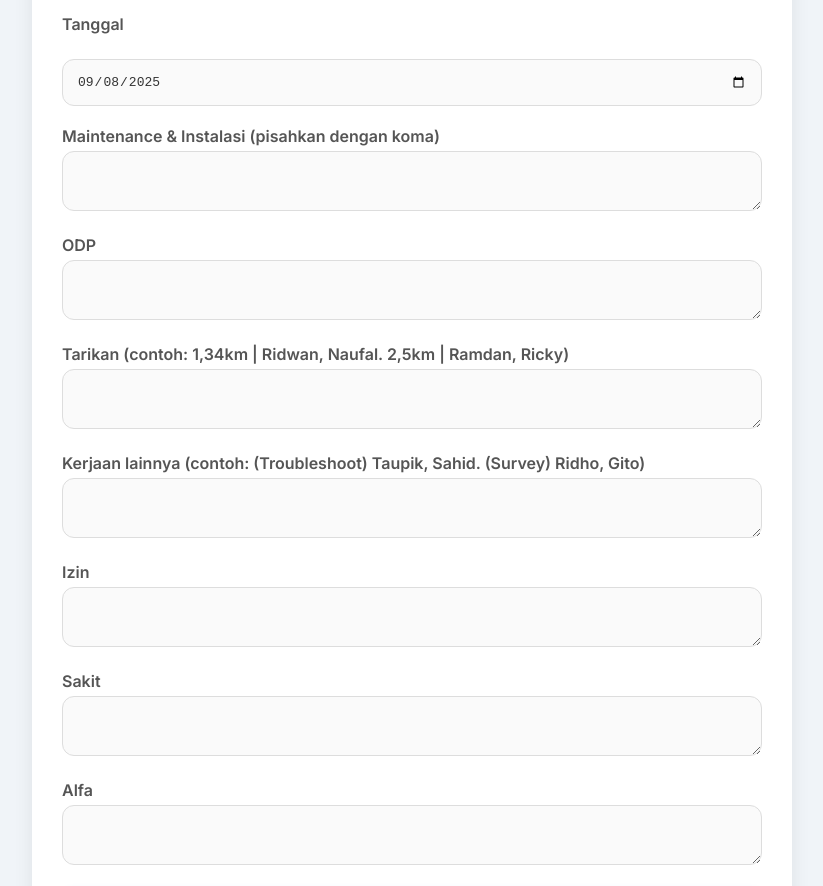
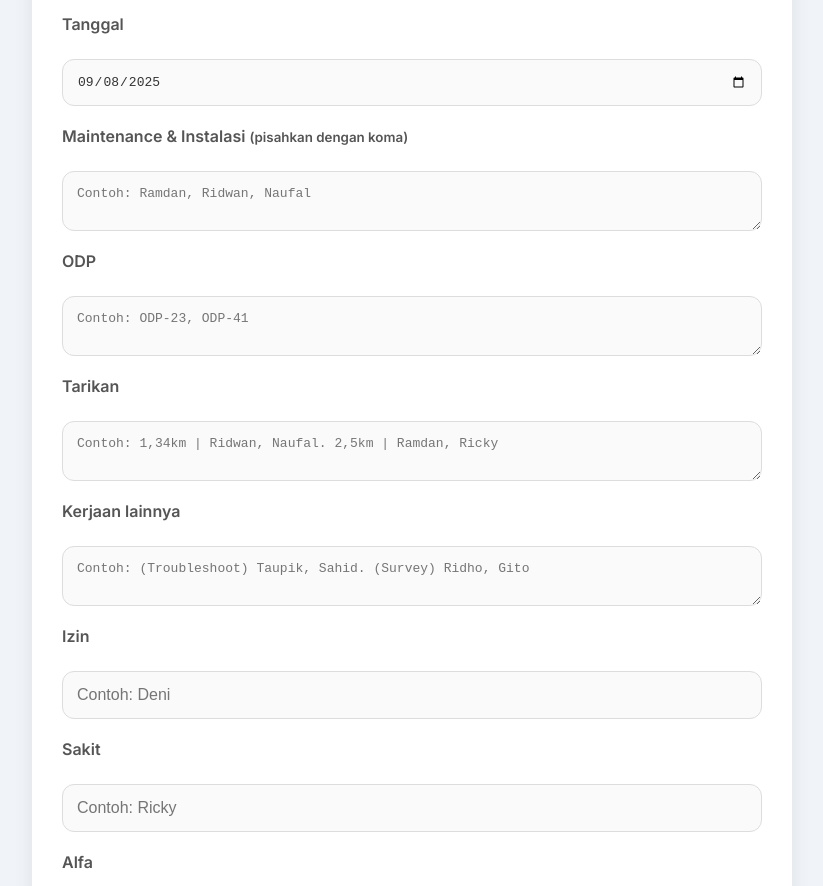
Before and after one commit to jhon-ion/ts, a plain HTML site: page absen/index.html in a window 1280 px wide. Shown: the part 137-1023 px from the top of the page, without its empty margins (228-1051 px from the left). Drawn offline with Linux system fonts and the light colour scheme.

Commit message:
Update index.html

```diff
--- a/absen/index.html
+++ b/absen/index.html
@@ -4,58 +4,54 @@
   <meta charset="utf-8" />
   <meta name="viewport" content="width=device-width, initial-scale=1" />
   <title>Absensi & Laporan Teknisi</title>
+  <link href="https://fonts.googleapis.com/css2?family=Poppins:wght@400;600&display=swap" rel="stylesheet">
   <link rel="stylesheet" href="style.css">
 </head>
 <body>
   <div class="container">
-    <h1>Absen Ion Subang</h1>
+    <h1>📋 Absen & Laporan Teknisi</h1>
 
-    <label>Tanggal</label>
+    <!-- Input tanggal -->
+    <label for="tanggal">Tanggal</label>
     <input type="date" id="tanggal">
 
-    <div class="relative">
-      <label>Maintenance & Instalasi (pisahkan dengan koma)</label>
-      <textarea id="mainst"></textarea>
-    </div>
+    <!-- Maintenance & Instalasi -->
+    <label for="mainst">Maintenance & Instalasi <small>(pisahkan dengan koma)</small></label>
+    <textarea id="mainst" placeholder="Contoh: Ramdan, Ridwan, Naufal"></textarea>
 
-    <div class="relative">
-      <label>ODP</label>
-      <textarea id="odp"></textarea>
-    </div>
+    <!-- ODP -->
+    <label for="odp">ODP</label>
+    <textarea id="odp" placeholder="Contoh: ODP-23, ODP-41"></textarea>
 
-    <div class="relative">
-      <label>Tarikan (contoh: 1,34km | Ridwan, Naufal. 2,5km | Ramdan, Ricky)</label>
-      <textarea id="tarik"></textarea>
-    </div>
+    <!-- Tarikan -->
+    <label for="tarik">Tarikan</label>
+    <textarea id="tarik" placeholder="Contoh: 1,34km | Ridwan, Naufal. 2,5km | Ramdan, Ricky"></textarea>
 
-    <div class="relative">
-      <label>Kerjaan lainnya (contoh: (Troubleshoot) Taupik, Sahid. (Survey) Ridho, Gito)</label>
-      <textarea id="lainnya"></textarea>
-    </div>
+    <!-- Lainnya -->
+    <label for="lainnya">Kerjaan lainnya</label>
+    <textarea id="lainnya" placeholder="Contoh: (Troubleshoot) Taupik, Sahid. (Survey) Ridho, Gito"></textarea>
 
-    <div class="relative">
-      <label>Izin</label>
-      <textarea id="izin"></textarea>
-    </div>
+    <!-- Absensi -->
+    <label for="izin">Izin</label>
+    <input type="text" id="izin" placeholder="Contoh: Deni">
 
-    <div class="relative">
-      <label>Sakit</label>
-      <textarea id="sakit"></textarea>
-    </div>
+    <label for="sakit">Sakit</label>
+    <input type="text" id="sakit" placeholder="Contoh: Ricky">
 
-    <div class="relative">
-      <label>Alfa</label>
-      <textarea id="alfa"></textarea>
-    </div>
+    <label for="alfa">Alfa</label>
+    <input type="text" id="alfa" placeholder="Contoh: -">
 
+    <!-- Tombol Generate -->
     <button onclick="generate()">Preview Laporan</button>
 
+    <!-- Preview laporan -->
     <div class="preview" id="preview"></div>
 
+    <!-- Aksi setelah laporan jadi -->
     <div class="actions" id="actions" style="display:none;">
-      <button onclick="copyText()">Salin</button>
-      <button onclick="sendWA()">Kirim WhatsApp</button>
-      <button onclick="clearPreview()">Hapus</button>
+      <button onclick="copyText()">📑 Salin</button>
+      <button onclick="saveToSheet()">💾 Simpan ke Sheet</button>
+      <button onclick="clearPreview()">🗑️ Hapus</button>
     </div>
   </div>
 
```
